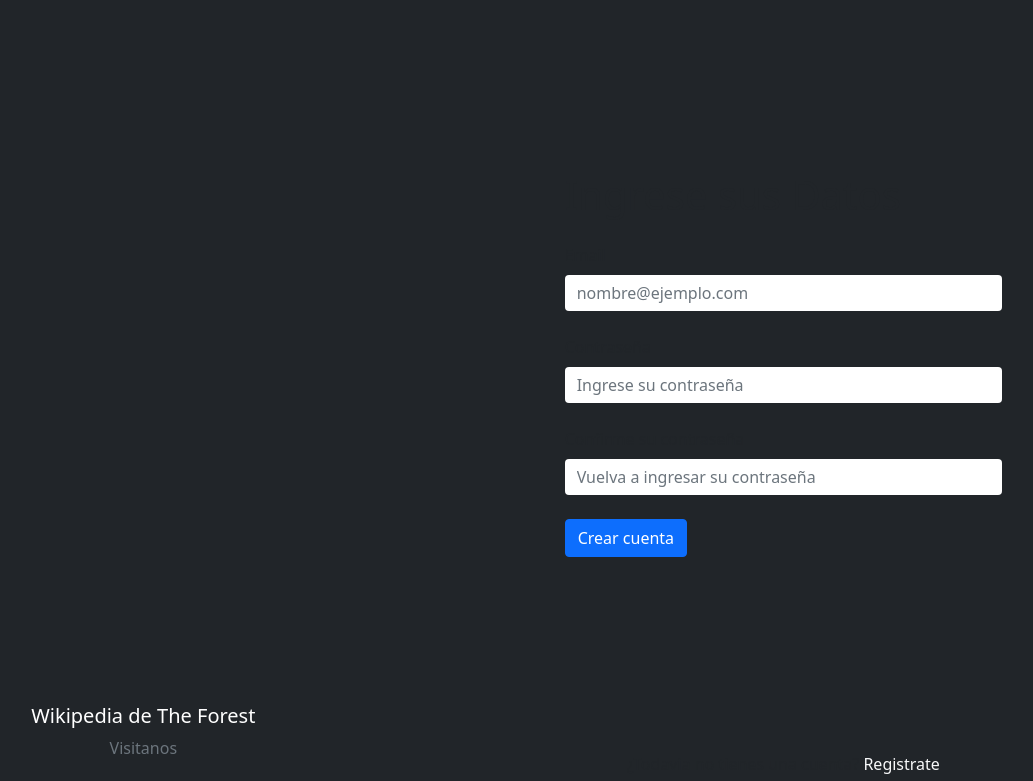
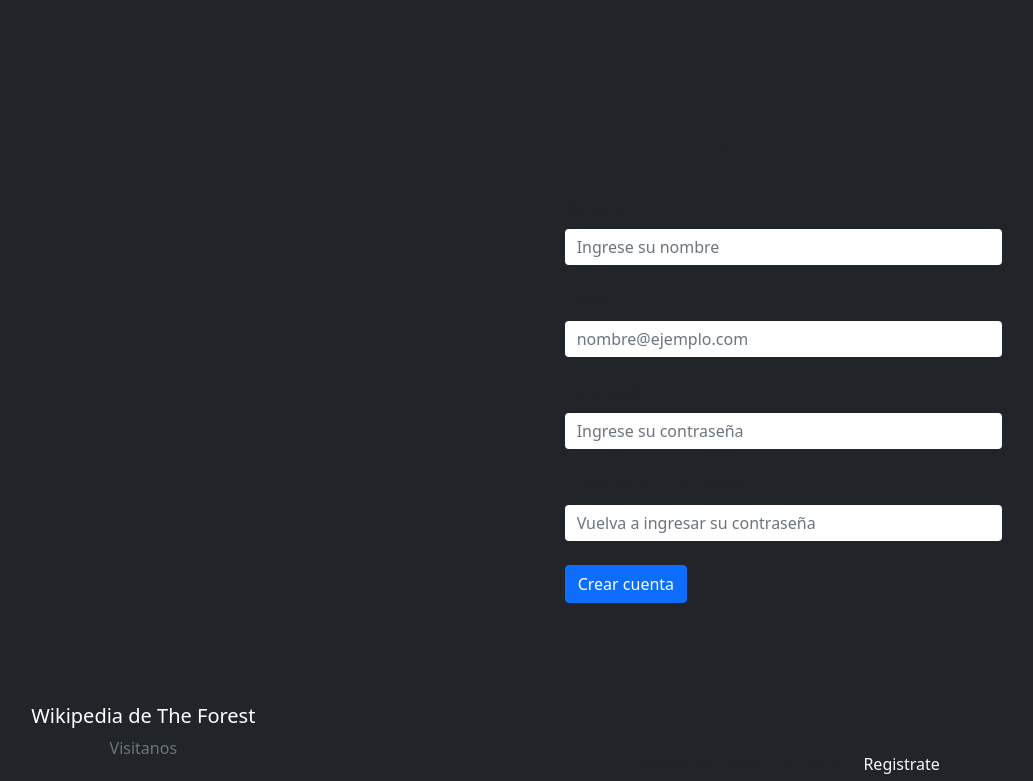
Before and after one commit to amandaconch4/Django, a Django app: page /menu/registro in a window 1280 px wide. Shown: the part 56-837 px from the top of the page, without its empty margins (230-1263 px from the left). Run offline with Django 5.2, Linux system fonts and the light colour scheme; parts of the project's set-up code (start-up, migrations or seed data) failed here and were passed over; some libraries are stand-ins or nearby versions.

Commit message:
ajuste registrarse formulario- cambio nombre usuario y perfil- agregar vista registro de usuario a urls- ajuste base de datos

```diff
--- a/duoc/Wiki_the_forest/templates/registrase_wiki.html
+++ b/duoc/Wiki_the_forest/templates/registrase_wiki.html
@@ -85,12 +85,15 @@
                 </div>
                 <div class="align-self-center w-100 px-lg-5 py-lg-4 p-4">
                 <h1 class="font-weight-bold mb-4" id="subir">Ingrese sus Datos</h1>
-                <form class="mb-5">
-                  <form method="POST" action="{% url 'registrar_usuario' %}">
+                <form method="POST" action="{% url 'registrar_usuario' %}" class="mb-5">
                     {% csrf_token %}
                     <div class="mb-4">
+                      <label for="exampleInputNombre" class="form-label font-weight-bold">Nombre</label>
+                      <input type="text" name="nombre" class="form-control bg-dark-x border-0" id="exampleInputNombre" placeholder="Ingrese su nombre" style="background-color: #ffffff;">
+                  </div>
+                    <div class="mb-4">
                       <label for="exampleInputEmail1" class="form-label font-weight-bold">Email</label>
-                      <input type="email" class="form-control bg-dark-x border-0" id="exampleInputEmail1" placeholder="nombre@ejemplo.com" aria-describedby="emailHelp" style="background-color: #ffffff;">
+                      <input type="email" name="email" class="form-control bg-dark-x border-0" id="exampleInputEmail1" placeholder="nombre@ejemplo.com" aria-describedby="emailHelp" style="background-color: #ffffff;">
                     </div>
                     <div class="mb-4">
                       <label for="password" class="form-label font-weight-bold">Contraseña</label>
--- a/duoc/Wiki_the_forest/urls.py
+++ b/duoc/Wiki_the_forest/urls.py
@@ -15,6 +15,7 @@
 from .views import recuperar
 from django.conf import settings
 from django.conf.urls.static import static
+from . import views
 
 
 urlpatterns = [
@@ -31,9 +32,10 @@
     path('menu/armas', armas, name="armas"),
     path('menu/consumibles', consumibles, name="consumibles"),
     path('menu/historia', historia, name="historia"),
-    path('menu/recuperar', recuperar, name="recuperar")
+    path('menu/recuperar', recuperar, name="recuperar"),
+    path('menu/registro_usuario/', views.registrar_usuario, name='registrar_usuario')
+]
 
-]
 
 if settings.DEBUG:
     urlpatterns += static(settings.STATIC_URL, document_root=settings.STATIC_ROOT)
--- a/duoc/Wiki_the_forest/views.py
+++ b/duoc/Wiki_the_forest/views.py
@@ -1,7 +1,7 @@
 from django import core
 from django.shortcuts import render,redirect
 from django.contrib import messages
-from .models import Usuario,Perfil
+from .models import usuario,Perfil
 
 # Create your views here.
 def menu(request):
@@ -62,7 +62,7 @@
             # Verificar que el perfil "Usuario" exista, o crearlo
             perfil_usuario, creado = Perfil.objects.get_or_create(nombre_perfil='Usuario')
 
-            nuevo_usuario = Usuario(
+            nuevo_usuario = usuario(
                 nombre_usuario=nombre,
                 correo=email,
                 contraseña=password,
--- a/duoc/duoc/settings.py
+++ b/duoc/duoc/settings.py
@@ -76,7 +76,7 @@
 DATABASES = {
     'default': {
         'ENGINE': 'django.db.backends.oracle',
-        'NAME': 'localhost:1521/orcl',
+        'NAME': 'localhost:1521/ORCLPDB',
         'USER': 'usuario',
         'PASSWORD': 'USUARIO1234',
         'TEST': {
```
Also changed, not shown: duoc/Wiki_the_forest/migrations/0001_initial.py.
